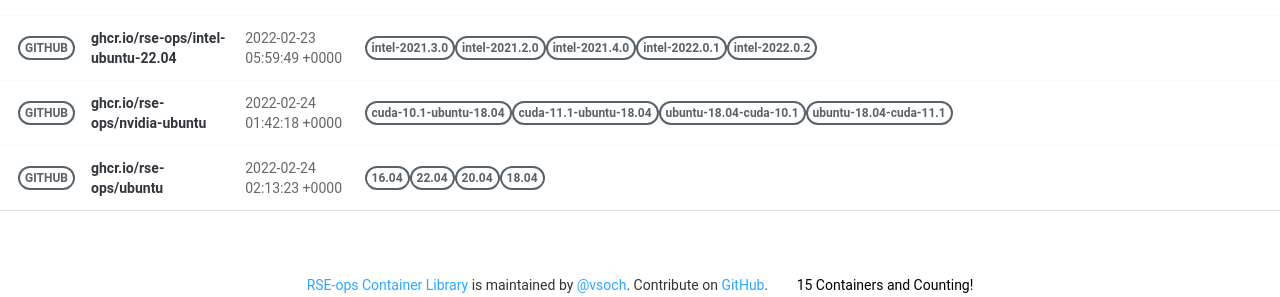
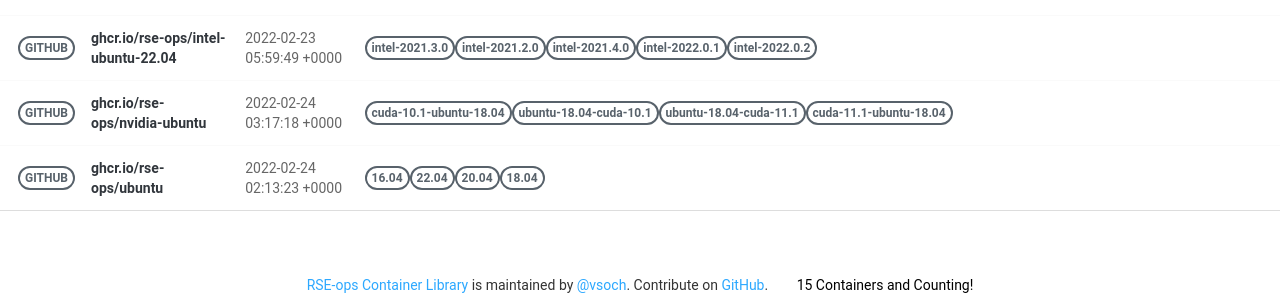
Before and after one commit to rse-ops/docker-images, a Jekyll site: the page built from pages/index.md, in a window 1280 px wide. Shown: the part 966-1263 px from the top of the page. Built offline with Jekyll 4.4.1, drawn with Linux system fonts in a browser that asks for light colours; nearby versions of some CDN libraries.

Commit message:
Automated push to update library 2022-02-24

```diff
--- a/_library/ghcr.io-rse-ops-nvidia-ubuntu.md
+++ b/_library/ghcr.io-rse-ops-nvidia-ubuntu.md
@@ -1,7 +1,7 @@
 ---
 layout: container
 name: ghcr.io/rse-ops/nvidia-ubuntu
-updated_at: 2022-02-24 01:42:18.785698
+updated_at: 2022-02-24 03:17:18.447239
 
 
 container_url: https://github.com/orgs/rse-ops/packages/container/package/nvidia-ubuntu
@@ -9,14 +9,14 @@ versions:
  - tag: cuda-10.1-ubuntu-18.04
    dockerfile: https://github.com/rse-ops/docker-images/blob/main/nvidia-ubuntu/Dockerfile
    manifest: https://crane.ggcr.dev/manifest/ghcr.io/rse-ops/nvidia-ubuntu:cuda-10.1-ubuntu-18.04
- - tag: cuda-11.1-ubuntu-18.04
-   dockerfile: https://github.com/rse-ops/docker-images/blob/main/nvidia-ubuntu/Dockerfile
-   manifest: https://crane.ggcr.dev/manifest/ghcr.io/rse-ops/nvidia-ubuntu:cuda-11.1-ubuntu-18.04
  - tag: ubuntu-18.04-cuda-10.1
    dockerfile: https://github.com/rse-ops/docker-images/blob/main/nvidia-ubuntu/Dockerfile
    manifest: https://crane.ggcr.dev/manifest/ghcr.io/rse-ops/nvidia-ubuntu:ubuntu-18.04-cuda-10.1
  - tag: ubuntu-18.04-cuda-11.1
    dockerfile: https://github.com/rse-ops/docker-images/blob/main/nvidia-ubuntu/Dockerfile
    manifest: https://crane.ggcr.dev/manifest/ghcr.io/rse-ops/nvidia-ubuntu:ubuntu-18.04-cuda-11.1
+ - tag: cuda-11.1-ubuntu-18.04
+   dockerfile: https://github.com/rse-ops/docker-images/blob/main/nvidia-ubuntu/Dockerfile
+   manifest: https://crane.ggcr.dev/manifest/ghcr.io/rse-ops/nvidia-ubuntu:cuda-11.1-ubuntu-18.04
 
 ---
```
